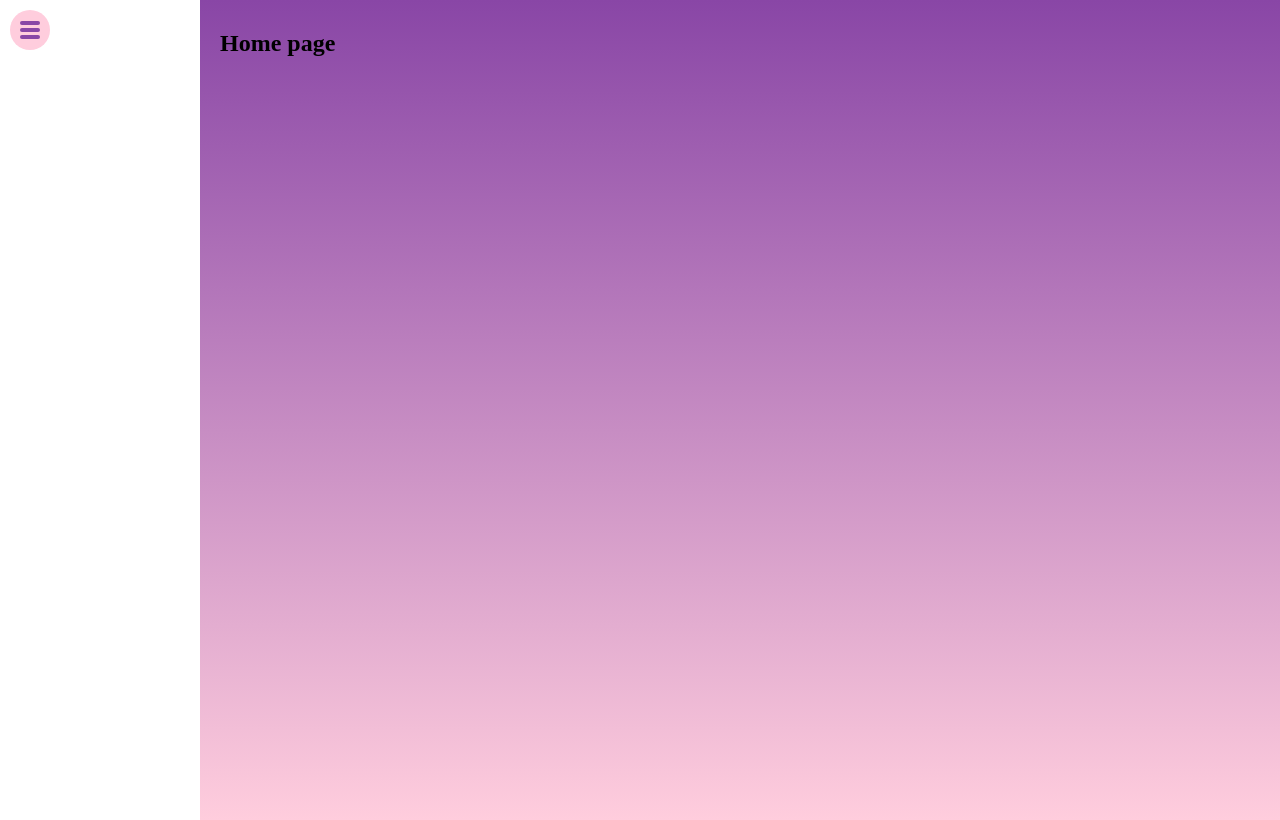
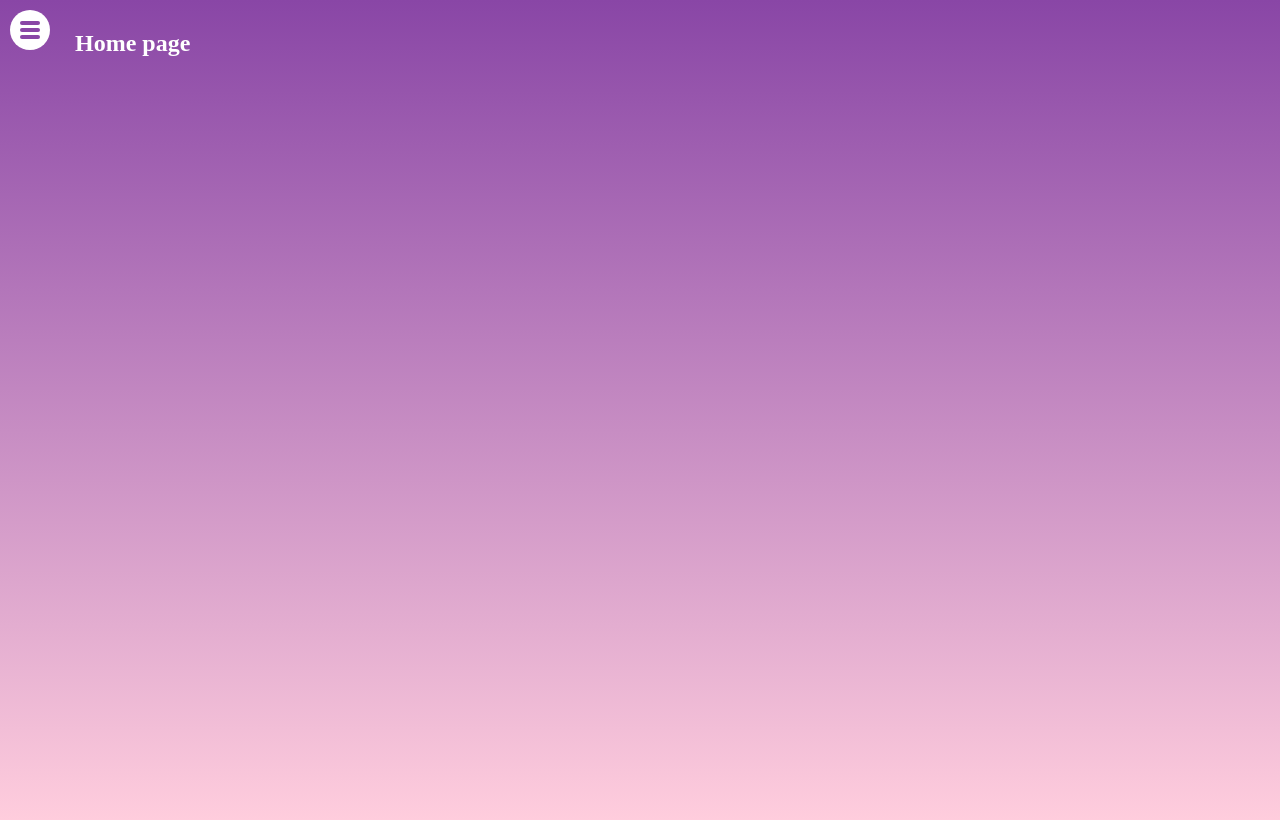
Before and after one commit to hwangyena/mini-project, a React (Vite) app: page / in a window 1280 px wide. Built offline with nearby package versions, Linux system fonts and the light colour scheme.

Commit message:
navigation만큼 밀어내기 + 애니메이션 추가

```diff
--- a/src/App.tsx
+++ b/src/App.tsx
@@ -1,8 +1,8 @@
 import { ApolloProvider } from "@apollo/client";
 import { lazy, Suspense } from "react";
-import { Route, Routes } from "react-router-dom";
+import { Route, Routes, useOutletContext } from "react-router-dom";
 import client from "./apis/client";
-import LayoutContainer from "./components/layout";
+import LayoutContainer, { useOpen } from "./components/layout";
 import "./styles/global.css";
 
 const HomePage = lazy(() => import("./pages/home"));
--- a/src/components/layout/index.tsx
+++ b/src/components/layout/index.tsx
@@ -1,19 +1,54 @@
+import cn from "classnames";
+import { motion, useCycle, Variants } from "framer-motion";
 import React, { Suspense } from "react";
-import { Outlet } from "react-router-dom";
+import { Outlet, useOutletContext } from "react-router-dom";
+import { OutletContextType } from "src/types";
 import Sidebar from "./sidebar";
 
-interface Props {}
+const variants: Variants = {
+  open: {
+    paddingLeft: "230px",
+    transition: {
+      type: "spring",
+      bounce: 0.5,
+    },
+  },
+  closed: {
+    paddingLeft: "75px",
+    transition: {
+      delay: 0.7,
+      type: "spring",
+      damping: 30,
+    },
+  },
+};
 
-const LayoutContainer = (props: Props) => {
+const LayoutContainer = () => {
+  const [isOpen, toggleOpen] = useCycle(false, true);
+
+  const onToggleNav = () => {
+    toggleOpen();
+  };
+
   return (
-    <>
-      <Sidebar />
+    <motion.div
+      animate={isOpen ? "open" : "closed"}
+      className="layout"
+      variants={variants}
+    >
+      <Sidebar isOpen={isOpen} onToggleNav={onToggleNav} />
       {/* children과 같은 효과 */}
       <Suspense fallback={null}>
-        <Outlet />
+        <Outlet context={isOpen} />
       </Suspense>
-    </>
+    </motion.div>
   );
 };
 
+export function useOpen() {
+  console.log("useOpen", useOutletContext<OutletContextType>());
+
+  return useOutletContext<OutletContextType>();
+}
+
 export default LayoutContainer;
--- a/src/components/layout/sidebar.tsx
+++ b/src/components/layout/sidebar.tsx
@@ -17,6 +17,7 @@ const sidebarBackground: Variants = {
     clipPath: "circle(20px at 30px 30px)",
     transition: {
       delay: 0.3,
+      // bounce: 0.5,
       type: "spring",
       stiffness: 500,
       damping: 100, //속도
@@ -24,23 +25,26 @@ const sidebarBackground: Variants = {
   },
 };
 
-const Sidebar = () => {
-  const [isOpen, toggleOpen] = useCycle(false, true);
+interface Props {
+  isOpen: boolean;
+  onToggleNav: () => void;
+}
+
+const Sidebar = ({ isOpen, onToggleNav }: Props) => {
   const navRef = useRef<HTMLElement>(null);
-  const height = navRef.current?.getBoundingClientRect().height;
 
   return (
     <motion.nav
       className={s.sidebar}
       ref={navRef}
-      animate={isOpen ? "open" : "closed"}
+      // animate={isOpen ? "open" : "closed"}
     >
       <motion.div
         initial={false}
         className={cn(s.bg, isOpen && s.open)}
         variants={sidebarBackground}
       >
-        <button className={s.burger} onClick={() => toggleOpen()}>
+        <button className={s.burger} onClick={onToggleNav}>
           <span />
           <span />
           <span />
--- a/src/pages/framer.tsx
+++ b/src/pages/framer.tsx
@@ -13,7 +13,7 @@ const FramerPage = () => {
   const [isHover, setIsHover] = useState(false);
 
   return (
-    <article className="layout">
+    <article>
       <MotionDivWrapper
         animate={{
           scale: [1, 2, 2, 2, 1],
--- a/src/pages/home/index.tsx
+++ b/src/pages/home/index.tsx
@@ -1,10 +1,10 @@
-import React, { ReactElement } from "react";
+import { ReactElement } from "react";
 
 interface Props {}
 
 export default function HomePage({}: Props): ReactElement {
   return (
-    <article className="layout">
+    <article>
       <h1>Home page</h1>
     </article>
   );
--- a/src/pages/user.tsx
+++ b/src/pages/user.tsx
@@ -8,7 +8,7 @@ const UserPage = () => {
   );
 
   return (
-    <article className="layout">
+    <article>
       <h1>User Page</h1>
       {data?.users.map((v) => (
         <section key={v.id}>
--- a/src/styles/global.css
+++ b/src/styles/global.css
@@ -16,10 +16,9 @@ button {
 }
 
 .layout {
-  margin-left: 200px;
-  padding: 10px 20px;
+  padding: 10px 0 10px 75px;
   min-height: 100vh;
   background: linear-gradient(var(--purple), var(--pink));
   overflow: hidden;
-  /* padding: 50px; */
+  color: #fff;
 }
--- a/src/styles/layout.module.css
+++ b/src/styles/layout.module.css
@@ -1,3 +1,15 @@
+/* margin layout */
+.layout article {
+  transition: all 1s ease-in;
+}
+
+.open-sidebar {
+}
+.open-sidebar article {
+  transform: translateX(200px);
+  /* margin-left: 200px; */
+}
+
 .sidebar {
   position: absolute;
   top: 0;
@@ -13,7 +25,7 @@
   left: 0;
   width: 200px;
   height: 100%;
-  background: var(--pink);
+  background: #fff;
 }
 
 /* burger button */
@@ -40,16 +52,11 @@
   transition: all 0.5s ease-out;
   position: absolute;
 }
-
 .burger > span:nth-child(1) {
   transform: translateY(-7px);
 }
 .burger > span:nth-child(3) {
   transform: translateY(7px);
-}
-
-.open button {
-  box-shadow: none;
 }
 
 .open span:nth-child(1) {
--- a/src/types.ts
+++ b/src/types.ts
@@ -2,3 +2,7 @@ export type SideMenuType = {
   label: string;
   path: string;
 }
+
+export type OutletContextType = {
+  isOpen: boolean;
+}
```
